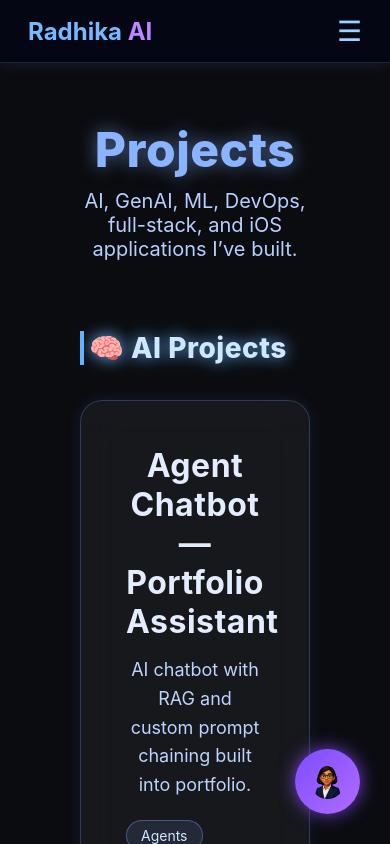
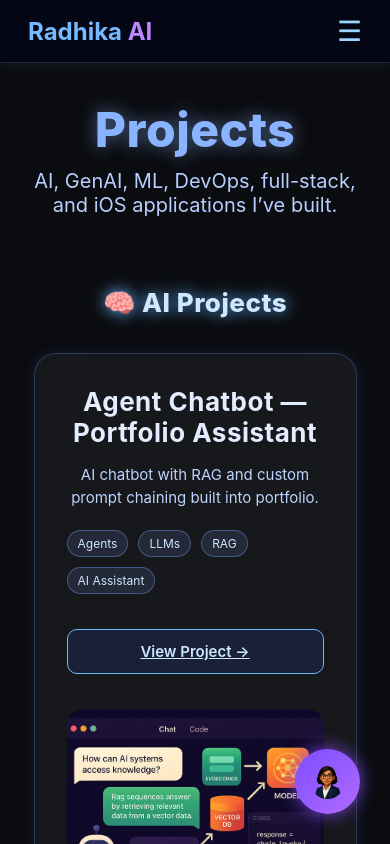
Before and after one commit to Radhikamangroliya/radhika-ai-frontend, a React (Vite) app: page /projects in a window 390 px wide. Shown: the top 844 px of the page. Built offline with nearby package versions, Linux system fonts and the light colour scheme.

Commit message:
Applied global background + updated layout fixes

```diff
--- a/src/App.jsx
+++ b/src/App.jsx
@@ -15,9 +15,12 @@ import AppRouter from "./router.jsx";
 // ✅ Floating Chat Assistant (always visible)
 import ChatWidget from "./components/ChatWidget.jsx";
 
+
+
 export default function App() {
   return (
     <>
+
       {/* Main Route System */}
       <AppRouter />
 
--- a/src/pages/Projects.css
+++ b/src/pages/Projects.css
@@ -4,12 +4,12 @@
 
 .projects-wrapper {
   padding: 120px 80px;
-  background: #0b0c10; /* ✅ same matte black as About */
+  background: #0b0c10; /* matte black */
   color: white;
 }
 
 /* ============================================= */
-/* TITLES — SAME STYLE AS ABOUT */
+/* TITLES */
 /* ============================================= */
 
 .projects-title {
@@ -17,14 +17,14 @@
   text-align: center;
   font-weight: 800;
   margin-bottom: 10px;
-  color: #8ab4ff; /* SAME BLUE as Projects title */
-  text-shadow: 0 0 18px rgba(138, 180, 255, 0.55);
+  color: #8ab4ff;
+  text-shadow: 0 0 18px rgba(138,180,255,0.55);
 }
 
 .projects-sub {
   text-align: center;
   font-size: 20px;
-  color: #b7cfff; /* ✅ same as About subtitle */
+  color: #b7cfff;
   margin-bottom: 70px;
 }
 
@@ -34,44 +34,42 @@
   font-weight: 800;
   margin: 40px 0 35px;
   padding-left: 10px;
-  color: #cfe7ff; /* ✅ same blue family as About */
+  color: #cfe7ff;
   text-shadow: 0 0 16px #65b3ff;
-  border-left: 4px solid #65b3ff; /* left glow bar */
+  border-left: 4px solid #65b3ff;
 }
 
 /* ============================================= */
-/* PROJECT GLASS CARD — MATCH ABOUT SKILL CARDS */
+/* PROJECT GLASS CARD */
 /* ============================================= */
 
 .project-section {
+  width: 100%;
+  max-width: 1100px;        /* 🟦 keeps wide on desktop */
+  margin: 0 auto 90px;      /* 🟦 centers perfectly */
   display: flex;
   justify-content: space-between;
   align-items: center;
   gap: 60px;
 
-  margin-bottom: 100px;
   padding: 45px;
   border-radius: 22px;
 
-  background: rgba(255, 255, 255, 0.05);  /* ✅ same as Skill Card */
-  border: 1px solid rgba(120, 160, 255, 0.25); /* ✅ same border */
-  box-shadow: 0 0 15px rgba(90, 150, 255, 0.12); /* ✅ soft glow */
+  background: rgba(255,255,255,0.05);
+  border: 1px solid rgba(120,160,255,0.25);
+  box-shadow: 0 0 15px rgba(90,150,255,0.12);
   backdrop-filter: blur(20px);
 
   transition: 0.3s;
 }
 
-/* Hover */
 .project-section:hover {
   transform: translateY(-5px);
-  box-shadow: 0 0 22px rgba(110, 180, 255, 0.35); /* ✅ same hover glow */
-  border-color: rgba(138, 180, 255, 0.4);
+  box-shadow: 0 0 22px rgba(110,180,255,0.35);
+  border-color: rgba(138,180,255,0.4);
 }
 
-/* ============================================= */
-/* LEFT SIDE CONTENT — COLOR MATCH ABOUT TEXT */
-/* ============================================= */
-
+/* LEFT SECTION */
 .project-left {
   width: 50%;
 }
@@ -81,19 +79,16 @@
   font-size: 32px;
   font-weight: 700;
   margin-bottom: 15px;
-  color: #e3edff; /* ✅ same as About body headings */
+  color: #e3edff;
 }
 
 .project-desc {
   font-size: 18px;
   line-height: 1.6;
-  color: #bcd4ff; /* ✅ similar to About paragraph color */
+  color: #bcd4ff;
 }
 
-/* ============================================= */
-/* TAGS — MATCHING BLUE ACCENTS */
-/* ============================================= */
-
+/* TAGS */
 .project-tags {
   margin: 20px 0;
   display: flex;
@@ -102,23 +97,20 @@
 }
 
 .tag {
-  background: rgba(120, 160, 255, 0.12);
-  border: 1px solid rgba(120, 160, 255, 0.4);
+  background: rgba(120,160,255,0.12);
+  border: 1px solid rgba(120,160,255,0.4);
   padding: 6px 14px;
   border-radius: 20px;
   font-size: 14px;
   color: #cde7ff;
 }
 
-/* ============================================= */
-/* PROJECT BUTTON — MATCH ABOUT BUTTON */
-/* ============================================= */
-
+/* BUTTON */
 .project-btn {
   display: inline-block;
   margin-top: 15px;
   padding: 12px 28px;
-  background: rgba(50, 90, 255, 0.12);
+  background: rgba(50,90,255,0.12);
   border: 1px solid #6cb8ff;
   color: #cde7ff;
   border-radius: 10px;
@@ -127,15 +119,12 @@
 }
 
 .project-btn:hover {
-  background: rgba(60, 120, 255, 0.25);
+  background: rgba(60,120,255,0.25);
   box-shadow: 0 0 15px #79c0ff;
   transform: translateY(-3px);
 }
 
-/* ============================================= */
-/* RIGHT SIDE IMAGE */
-/* ============================================= */
-
+/* RIGHT SECTION (IMAGE) */
 .project-right {
   width: 45%;
 }
@@ -156,30 +145,64 @@
   transition: transform 0.3s ease, box-shadow 0.3s ease;
 }
 
-/* 3D Hover */
 .img-tilt:hover img {
   transform: rotateY(12deg) rotateX(6deg) scale(1.03);
   box-shadow: 0 20px 40px rgba(0,0,0,0.5);
 }
 
 /* ============================================= */
-/* RESPONSIVE */
+/* 🔥 PERFECT MOBILE FIX — LARGE + BEAUTIFUL */
 /* ============================================= */
 
 @media (max-width: 900px) {
+
+  .projects-wrapper {
+    padding: 100px 25px;
+  }
+
   .project-section {
-    flex-direction: column;
+    width: 100%;
+    max-width: 95%;          /* 🟦 No thin layout */
+    margin: 0 auto 60px;
+
+    flex-direction: column;  /* Stack */
+    justify-content: center;
     text-align: center;
-    gap: 30px;
+
+    padding: 32px;           /* 🟦 More compact but clean */
+    gap: 35px;
   }
 
   .project-left,
   .project-right {
-    width: 100%;
+    width: 100%;             /* 🟦 full width */
+  }
+
+  .project-left h2,
+  .project-left h3 {
+    font-size: 26px;
+  }
+
+  .project-desc {
+    font-size: 15px;
+    line-height: 1.55;
   }
 
   .category-title {
-    font-size: 28px;
-    padding-left: 5px;
+    font-size: 26px;
+    border-left: none;
+    padding-left: 0;
+    text-align: center;
+  }
+
+  .tag {
+    padding: 5px 10px;
+    font-size: 12px;
+  }
+
+  .project-btn {
+    width: 100%;
+    padding: 12px;
+    font-size: 15px;
   }
 }
```
